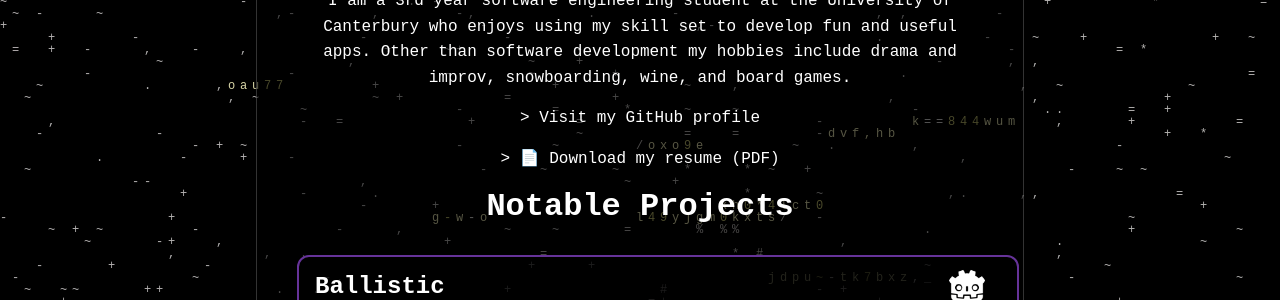
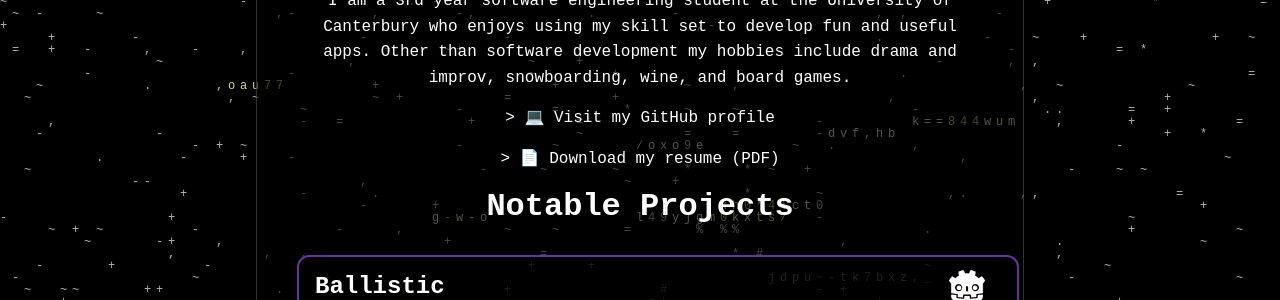
Before and after one commit to EggnogPlus/EggnogPlus.github.io, a Jekyll site: the page built from assets/html/index.html, in a window 1280 px wide and 900 px high. Shown: the part 175-475 px from the top of the window. Built offline with Jekyll 4.4.1, drawn with Linux system fonts in a browser that asks for light colours.

Commit message:
v 1.1.0 Added links to original pages

```diff
--- a/assets/html/index.html
+++ b/assets/html/index.html
@@ -16,7 +16,7 @@
 
         <!-- GitHub Profile Link -->
         <p>
-            > <a href="https://github.com/EggnogPlus" target="_blank">Visit my GitHub profile</a>
+            > 💻 <a href="https://github.com/EggnogPlus" target="_blank">Visit my GitHub profile</a>
         </p>
 
         <!-- Resume Download Link -->
@@ -29,7 +29,7 @@
 
         <div class="project-section">
             <img class="project-logo" style="filter: invert()" src="/assets/img/godotLogo.png" alt="Project Logo" />
-            <div class="project-title">Ballistic</div>
+            <div class="project-title"><a href="https://github.com/EggnogPlus/Ballistic">Ballistic</a></div>
             <div class="project-desc">An Arcade style Momentum Ball Game</div>
             <div class="carousel" id="carousel1">
                 <div class="carousel-container">
@@ -53,7 +53,7 @@
 
         <div class="project-section">
             <img class="project-logo" src="/assets/img/unityLogo.png" alt="Project Logo" />
-            <div class="project-title">Tiso Tag</div>
+            <div class="project-title"><a href="https://github.com/EggnogPlus/Tiso-Tag">Tiso Tag</a></div>
             <div class="project-desc">20-Player Parkour Tag Game</div>
             <div class="carousel" id="carousel2">
                 <div class="carousel-container">
@@ -73,7 +73,7 @@
 
         <div class="project-section">
             <img class="project-logo"  style="filter: invert()" src="/assets/img/javaLogo.png" alt="Project Logo" />
-            <div class="project-title">Wine Wise</div>
+            <div class="project-title"><a href="https://github.com/EggnogPlus/WineWise">Wine Wise</a></div>
             <div class="project-desc">A Wine Information Kiosk for Wineries, Supermarkets and Liquor Stores</div>
             <div class="carousel" id="carousel3">
                 <div class="carousel-container">
@@ -94,7 +94,7 @@
 
         <div class="project-section">
             <img class="project-logo" src="/assets/img/unityLogo.png" alt="Project Logo" />
-            <div class="project-title">Conway’s Gam3(D) of Life</div>
+            <div class="project-title"><a href="https://github.com/EggnogPlus/Conway-s-Game-of-Life-in-Unity-3D">Conway’s Gam3(D) of Life</a></div>
             <div class="project-desc">A Recreation with Interactive 3D Cubes</div>
             <div class="carousel" id="carousel4">
                 <div class="carousel-container">
```
